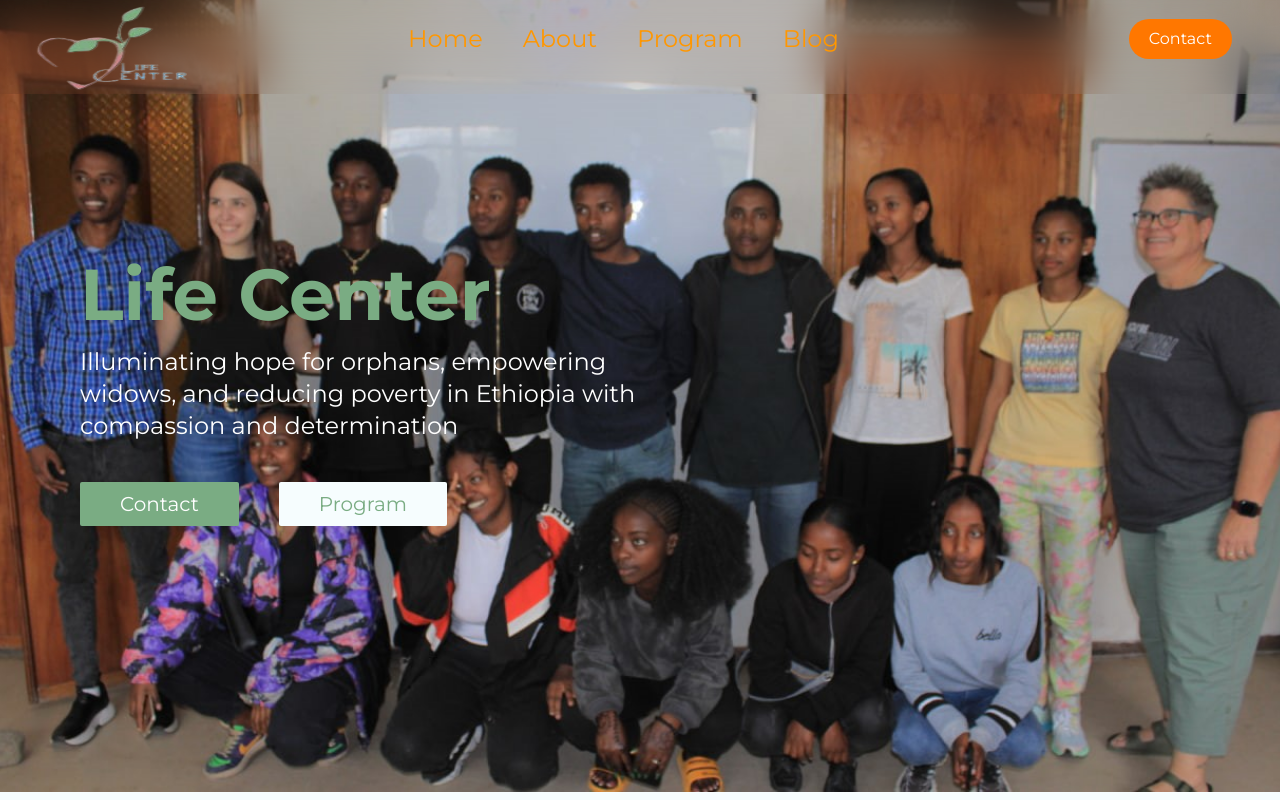
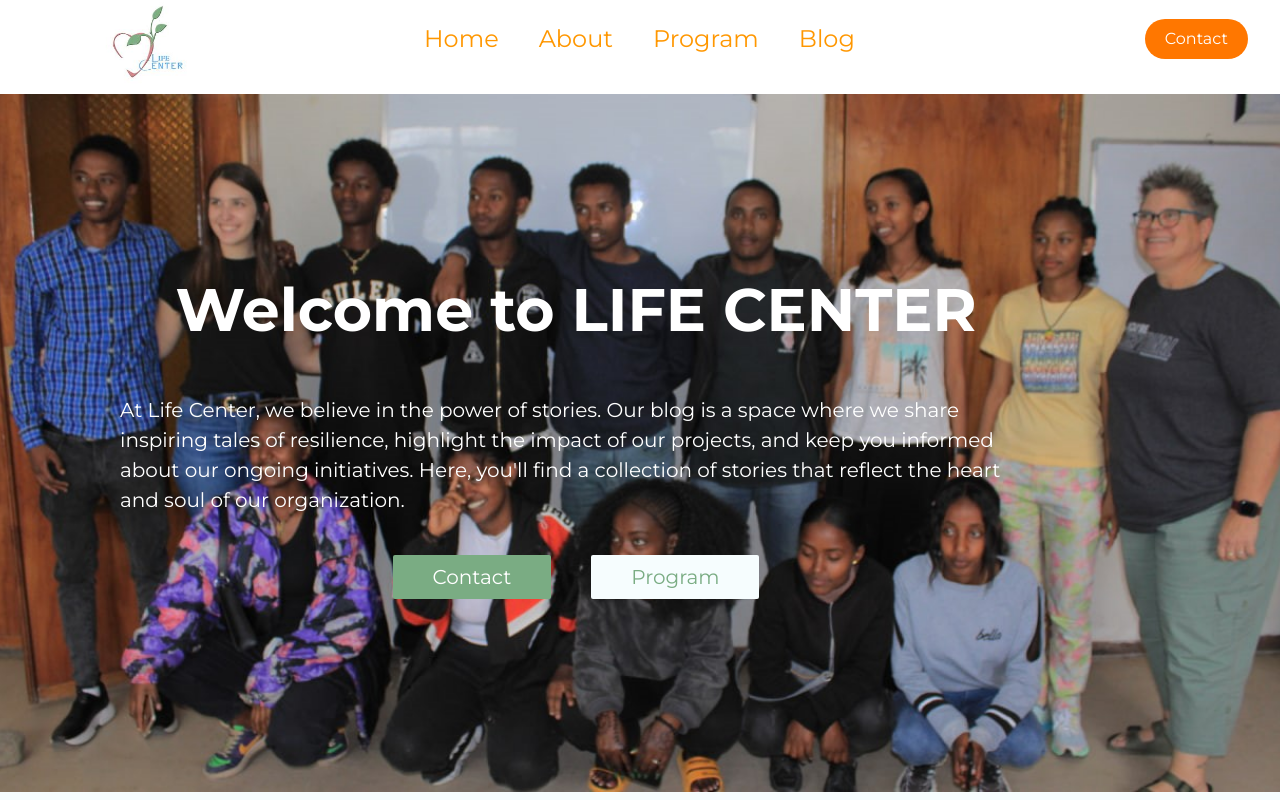
Before and after one commit to haileamlakwalelige/life-center, a React (Vite) app: page / in a window 1280 px wide. Shown: the top 800 px of the page. Built offline with nearby package versions, Linux system fonts and the light colour scheme.

Commit message:
update the logo and hero page

```diff
--- a/src/components/home/HomeIntro.jsx
+++ b/src/components/home/HomeIntro.jsx
@@ -16,7 +16,7 @@ const HomeIntro = () => {
       className="bg-[#F6FDFE] relative lg:bg-[url(${contact})] lg:bg-cover lg:bg-center min-h-screen  lg:py-0 "
     >
       <div
-        className="h-full grid grid-cols-1 lg:grid-cols-2 justify-center items-center px-2 sm:px-6 md:px-12 lg:px-20 py-20"
+        className="h-full  flex justify-center w-screen items-center px-2 sm:px-6 md:px-12 lg:px-20 py-20"
         style={{
           position: "absolute",
           top: 0,
@@ -28,15 +28,19 @@ const HomeIntro = () => {
           data-aos="flip-left"
           data-aos-easing="ease-out-cubic"
           data-aos-duration="2000"
+          className="px-10 flex-col flex w-screen justify-center items-center"
         >
-          <p className="text-primary font-bold text-3xl md:text-4xl lg:text-5xl xl:text-7xl text-start">
-            Life Center
+          <p className="font-bold text-[40px] md:text-[50px] lg:text-[60px] text-white lg:pt-20">
+            Welcome to LIFE CENTER
           </p>
-          <p className="text-white mt-4 text-start text-lg md:text-xl lg:text-2xl">
-            Illuminating hope for orphans, empowering widows, and reducing
-            poverty in Ethiopia with compassion and determination
+          <p className="text-[20px] text-white pt-10">
+            At Life Center, we believe in the power of stories. Our blog is a
+            space where we share inspiring tales of resilience, highlight the
+            impact of our projects, and keep you informed about our ongoing
+            initiatives. Here, you'll find a collection of stories that reflect
+            the heart and soul of our organization.
           </p>
-          <div className="flex justify-start items-start gap-10 mt-10">
+          <div className="flex justify-center items-start gap-10 mt-10">
             <Link to="/">
               <button className=" bg-primary hover:text-primary hover:bg-[#F6FDFE] hover:border-[1px] hover:border-gray-100 py-2 px-10 text-white text-xl rounded-sm">
                 Contact
--- a/src/components/layout/Copy.jsx
+++ b/src/components/layout/Copy.jsx
@@ -7,7 +7,7 @@ const Copy = () => {
     <div className="bg-white ">
       <div className="flex justify-center items-center gap-2 text-[#212741] py-8 border-t-[1px] border-[#212741] mx-2 sm:mx-6 md:mx-12 lg:mx-20">
         <FaRegCopyright size={30} />
-        <p>{currentYear} Axis Marketing Service. All right reserved.</p>
+        <p>{currentYear} Life Center Ethiopia. All right reserved.</p>
       </div>
     </div>
   );
--- a/src/components/layout/Navbar.jsx
+++ b/src/components/layout/Navbar.jsx
@@ -48,7 +48,7 @@ const Navbar = () => {
         className={`navbar py-2 sticky top-0   ${
           scrolled
             ? "lg:bg-white z-50"
-            : "bg-white inset-0 backdrop-blur-xl lg:bg-transparent z-20"
+            : "bg-white inset-0 backdrop-blur-xl z-20"
         }`}
       >
         <Link
@@ -61,9 +61,9 @@ const Navbar = () => {
           onClick={closeMobileMenu}
         >
           <img
-            src={scrolled ? logo : logo2}
+            src={logo}
             alt=""
-            className="h-28 -mt-16 -ml-6 md:mt-3 w-36  lg:w-60 lg:mr-10 navbar-logo"
+            className="h-24 md:mt-3 -mt-10 lg:mt-0 w-28 ml-6 md:ml-20  lg:mr-20 navbar-logo"
           />
         </Link>
         <div className="menu-icon text-black00 mt-3" onClick={handleClick}>
```
Also changed, not shown: public/logo.jpg (added).
